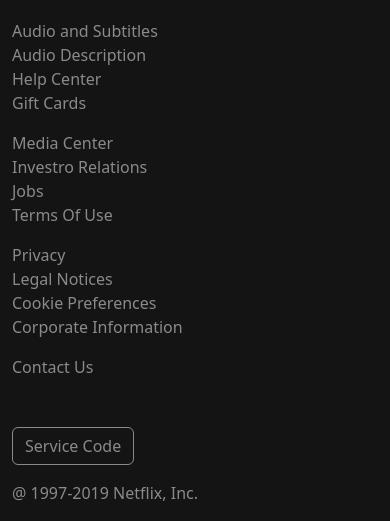
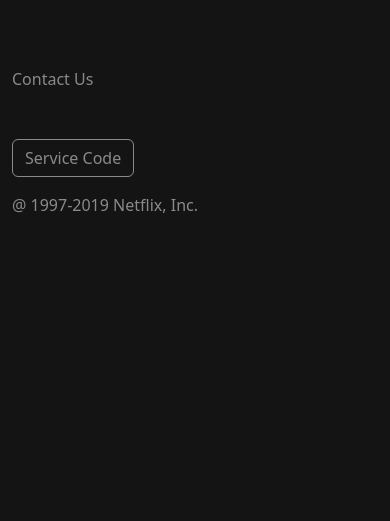
Before and after one commit to Duplo96/Netflix-clone, a plain HTML site: page index.html in a window 390 px wide. Shown: the part 1001-1522 px from the top of the page. After the commit the page ends 1234 px from the top, so only its background shows below. Drawn offline with nearby package versions, Linux system fonts and the light colour scheme.

Commit message:
Update index.html

```diff
--- a/index.html
+++ b/index.html
@@ -440,7 +440,9 @@
     <footer>
       <div class="container">
         <div class="row">
-          <div class="col">
+          <div
+            class="col-lg-12 col-sm-12 d-sm-flex justify-content-sm-center justify-content-md-start"
+          >
             <ion-icon
               class="fs-2 text-white-50 pe-2 cursor"
               name="logo-facebook"
@@ -465,85 +467,91 @@
 
         <div class="row my-3">
           <div
-            class="col-lg-3 col-md-4 col-sm-6 text-white-50 fw-medium cursor"
+            class="col-lg-3 col-md-3 d-none d-md-flex text-white-50 fw-medium cursor d-sm-flex justify-content-sm-center justify-content-md-start"
           >
             Audio and Subtitles
           </div>
           <div
-            class="col-lg-3 col-md-4 col-sm-6 text-white-50 text-capitalize fw-medium cursor"
+            class="col-lg-3 col-md-3 d-none d-md-flex text-white-50 text-capitalize fw-medium cursor d-sm-flex justify-content-sm-center justify-content-md-start"
           >
             audio description
           </div>
           <div
-            class="col-lg-3 col-md-4 col-sm-6 text-white-50 text-capitalize fw-medium cursor"
+            class="col-lg-3 col-md-3 d-none d-md-flex text-white-50 text-capitalize fw-medium cursor d-sm-flex justify-content-sm-center justify-content-md-start"
           >
             help center
           </div>
           <div
-            class="col-lg-3 col-md-4 col-sm-6 text-white-50 text-capitalize fw-medium cursor"
+            class="col-lg-3 col-md-3 d-none d-md-flex text-white-50 text-capitalize fw-medium cursor d-sm-flex justify-content-sm-center justify-content-md-start"
           >
             gift cards
           </div>
         </div>
         <div class="row my-3">
           <div
-            class="col-lg-3 col-md-4 col-sm-6 text-white-50 text-capitalize fw-medium cursor"
+            class="col-lg-3 col-md-3 d-none d-md-flex text-white-50 text-capitalize fw-medium cursor d-sm-flex justify-content-sm-center justify-content-md-start"
           >
             media center
           </div>
           <div
-            class="col-lg-3 col-md-4 col-sm-6 text-white-50 text-capitalize fw-medium cursor"
+            class="col-lg-3 col-md-3 d-none d-md-flex text-white-50 text-capitalize fw-medium cursor d-sm-flex justify-content-sm-center justify-content-md-start"
             cursor
           >
             investro relations
           </div>
           <div
-            class="col-lg-3 col-md-4 col-sm-6 text-white-50 text-capitalize fw-medium cursor"
+            class="col-lg-3 col-md-3 d-none d-md-flex text-white-50 text-capitalize fw-medium cursor justify-content-md-start justify-content-sm-center"
           >
             jobs
           </div>
           <div
-            class="col-lg-3 col-md-4 col-sm-6 text-white-50 text-capitalize fw-medium cursor"
+            class="col-lg-3 col-md-3 d-none d-md-flex text-white-50 text-capitalize fw-medium cursor d-sm-flex justify-content-sm-center justify-content-md-start"
           >
             terms of use
           </div>
         </div>
         <div class="row my-3">
           <div
-            class="col-lg-3 col-md-4 col-sm-6 text-white-50 fw-medium cursor"
+            class="col-lg-3 col-md-3 d-none d-md-flex text-white-50 fw-medium cursor d-sm-flex justify-content-sm-center justify-content-md-start"
           >
             Privacy
           </div>
           <div
-            class="col-lg-3 col-md-4 col-sm-6 text-white-50 text-capitalize fw-medium cursor"
+            class="col-lg-3 col-md-3 d-none d-md-flex text-white-50 text-capitalize fw-medium cursor justify-content-md-start justify-content-sm-center"
           >
             legal notices
           </div>
           <div
-            class="col-lg-3 col-md-4 col-sm-6 text-white-50 text-capitalize fw-medium cursor"
+            class="col-lg-3 col-md-3 d-none d-md-flex text-white-50 text-capitalize fw-medium cursor d-sm-flex justify-content-sm-center justify-content-md-start"
           >
             cookie preferences
           </div>
           <div
-            class="col-lg-3 col-md-4 col-sm-6 text-white-50 text-capitalize fw-medium cursor"
+            class="col-lg-3 col-md-3 d-none d-md-flex text-white-50 text-capitalize fw-medium cursor d-sm-flex justify-content-sm-center justify-content-md-start text-nowrap"
           >
             corporate information
           </div>
         </div>
         <div class="row my-3">
-          <div class="col-12 text-white-50 text-capitalize fw-medium cursor">
+          <div
+            class="col-12 text-white-50 text-capitalize fw-medium cursor d-sm-flex justify-content-sm-center justify-content-md-start"
+          >
             contact us
           </div>
         </div>
         <div class="row mt-5">
-          <div class="col-12">
+          <div
+            class="col-12 d-sm-flex justify-content-sm-center justify-content-md-start"
+          >
             <button id="transparent" class="btn text-white-50">
               Service Code
             </button>
           </div>
         </div>
         <div class="row my-3">
-          <div class="col-12 text-white-50 fw-medium">
+          <div
+            class="col-lg-12 text-white-50 fw-medium d-sm-flex justify-content-sm-center justify-content-md-start"
+          >
             @ 1997-2019 Netflix, Inc.
           </div>
         </div>
```
